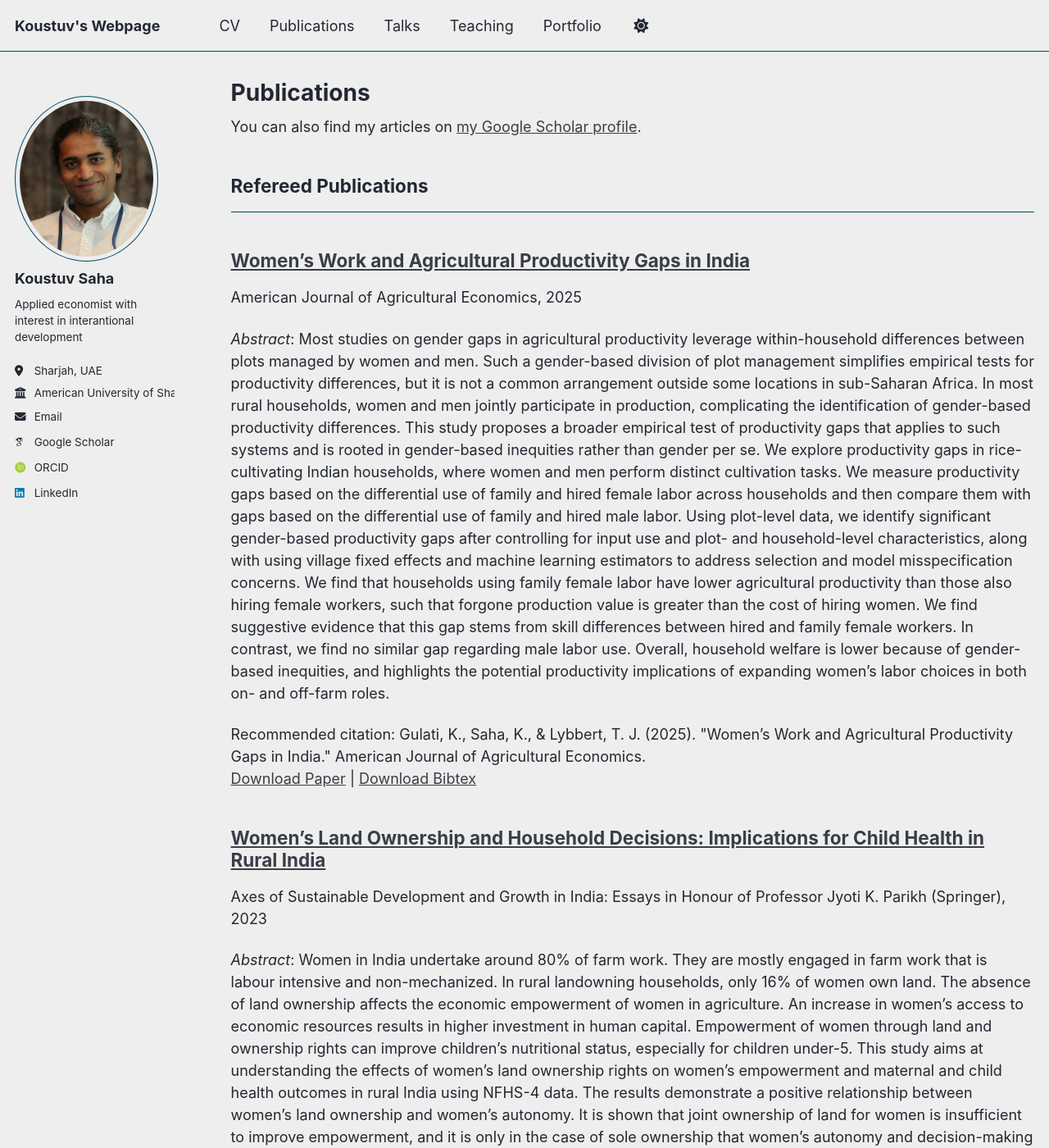
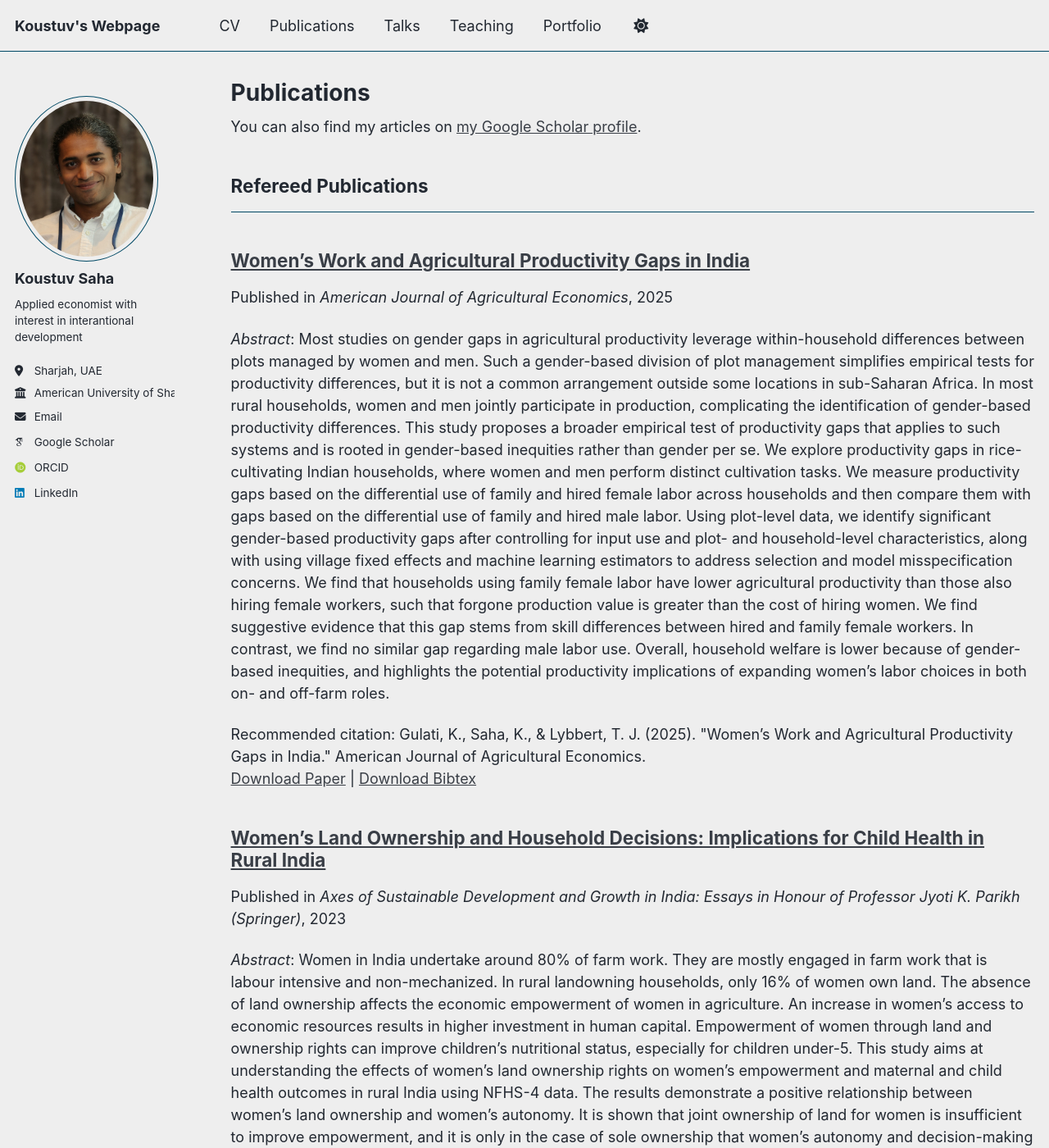
Before and after one commit to sahakoustuv/koustuvsaha.github.io, a Jekyll site: the page built from _pages/publications.html, in a window 1280 px wide and 1400 px high. Shown: the whole window at 82% size. Built offline with Jekyll 4.4.1, drawn with Linux system fonts in a browser that asks for light colours; some web fonts are replaced; a script that is not in the unit is left out.

Commit message:
Update archive-single.html

```diff
--- a/_includes/archive-single.html
+++ b/_includes/archive-single.html
@@ -40,10 +40,8 @@
 
         {% if post.collection == 'teaching' %}
           <p> {{ post.type }}, <i>{{ post.venue }}</i>, {{ post.date | default: "1900-01-01" | date: "%Y" }} </p>
-        {% elsif post.collection == 'publications' and post.venue %}
-          <p class="archive__item-meta">
-            {{ post.venue }}{% if post.date %}, {{ post.date | date: "%Y" }}{% endif %}
-          </p>
+        {% elsif post.collection == 'publications' %}
+          <p>Published in <i>{{ post.venue }}</i>, {{ post.date | default: "1900-01-01" | date: "%Y" }} </p>
         {% elsif post.date %}
          <p class="page__date"><strong><i class="fa fa-fw fa-calendar" aria-hidden="true"></i> {{ site.data.ui-text[site.locale].date_label | default: "Published:" }}</strong> <time datetime="{{ post.date | default: "1900-01-01" | date_to_xmlschema }}">{{ post.date | default: "1900-01-01" | date: "%B %d, %Y" }}</time></p>
         {% endif %}
```
